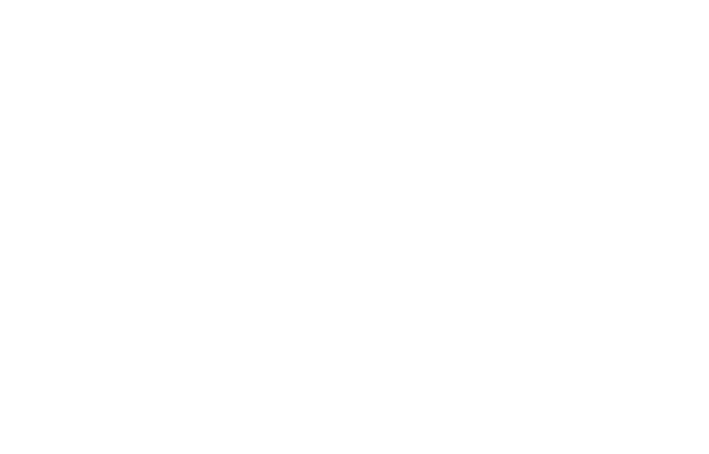
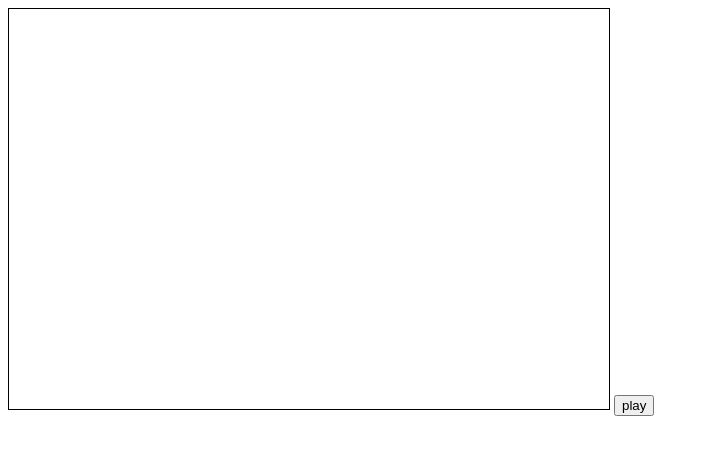
Before and after one commit to wojcharuza/Pong, a plain HTML site: page index.html in a window 1280 px wide. Shown: the whole page, without its empty margins (0-709 px from the left). Drawn offline with Linux system fonts and the light colour scheme.

Commit message:
Add first ball implementation

```diff
--- a/index.html
+++ b/index.html
@@ -4,10 +4,12 @@
   <meta charset="UTF-8">
   <title>Pong</title>
   <script src="js/game.js" defer></script>
+  <script src="js/ball.js" defer></script>
 </head>
 <body>
 
-
+<canvas id="canvas" style="border: 1px solid" width="600" height="400"> </canvas>
+<button class="button"  onClick="draw()">play</button>
 
 
 
--- /dev/null
+++ b/js/ball.js
@@ -0,0 +1,37 @@
+var canvas = document.getElementById('canvas');
+var ctx = canvas.getContext('2d');
+var raf;
+
+var ball = {
+    x: 100,
+    y: 100,
+    vx: 5,
+    vy: 2,
+    radius: 25,
+    color: 'blue',
+    draw: function() {
+        ctx.beginPath();
+        ctx.arc(this.x, this.y, this.radius, 0, Math.PI * 2, true);
+        ctx.closePath();
+
+        ctx.fillStyle = this.color;
+        ctx.fill();
+    }
+};
+
+function draw() {
+    ctx.clearRect(0,0, canvas.width, canvas.height);
+    ball.draw();
+    ball.x += ball.vx;
+    ball.y += ball.vy;
+    raf = window.requestAnimationFrame(draw);
+
+
+    if (ball.y + ball.radius > canvas.height || ball.y - ball.radius < 0) {
+        ball.vy = -ball.vy;
+    }
+    if (ball.x + ball.radius > canvas.width || ball.x + ball.radius < 0) {
+
+        //ball.vx = -ball.vx;
+    }
+}
```
